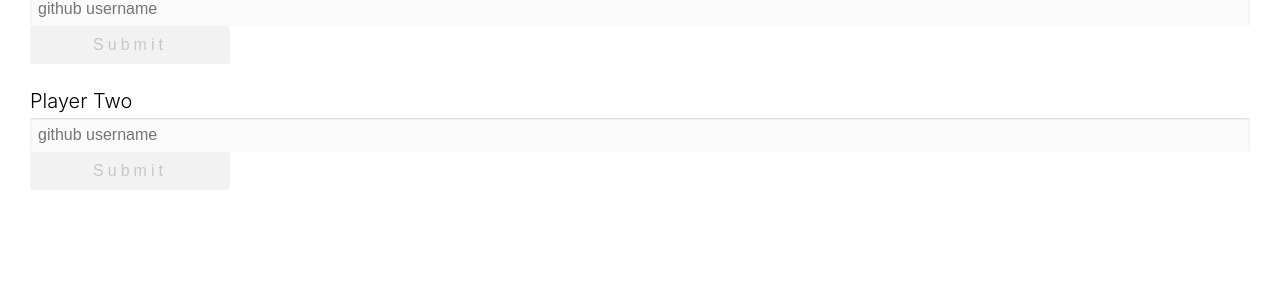
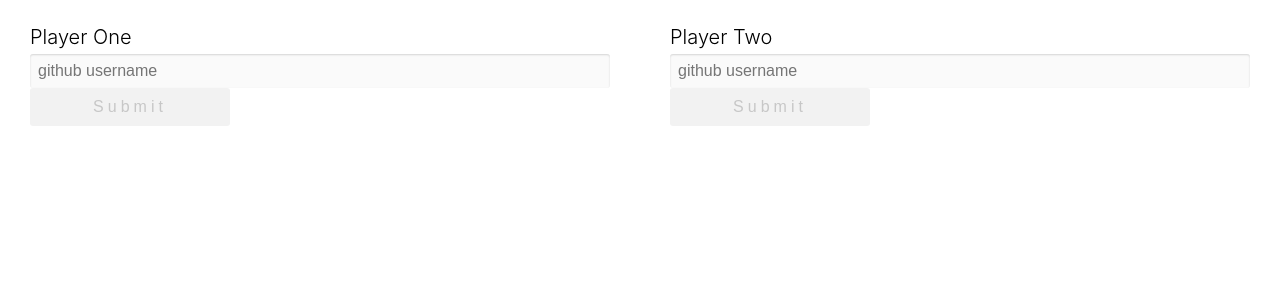
Before and after one commit to calaway/github-battle, a React app: page / in a window 1280 px wide. Shown: the part 594-900 px from the top of the page. Built offline with nearby package versions, Linux system fonts and the light colour scheme.

Commit message:
Add players to Battle state

```diff
--- a/app/components/Battle.js
+++ b/app/components/Battle.js
@@ -82,13 +82,49 @@ PlayerInput.propTypes = {
 }
 
 export default class Battle extends React.Component {
+  constructor(props) {
+    super(props)
+    this.state = {
+      playerOne: null,
+      playerTwo: null
+    }
+  }
+  handleSubmit(id, player) {
+    this.setState({
+      [id]: player
+    })
+  }
+
   render() {
+    const { playerOne, playerTwo } = this.state
+
     return (
       <React.Fragment>
         <Instructions />
-        <PlayerInput label='Player One' onSubmit={value => console.log('Value: ', value)} />
-        <PlayerInput label='Player Two' onSubmit={value => console.log('Value: ', value)} />
+
+        <div className='players-container'>
+          <h1 className='center-text header-lg'>Players</h1>
+          <div className='row space-around'>
+            {playerOne === null && (
+              <PlayerInput
+                label='Player One'
+                onSubmit={player => this.handleSubmit('playerOne', player)}
+              />
+            )}
+            {playerTwo === null && (
+              <PlayerInput
+                label='Player Two'
+                onSubmit={player => this.handleSubmit('playerTwo', player)}
+              />
+            )}
+          </div>
+        </div>
       </React.Fragment>
     )
   }
 }
+
+Battle.propTypes = {
+  playerOne: PropTypes.string,
+  playerTwo: PropTypes.string
+}
--- a/app/index.css
+++ b/app/index.css
@@ -206,3 +206,7 @@
   background: #f2f2f2;
   color: #c7c7c7;
 }
+
+.players-container {
+  margin: 100px 0;
+}
```
